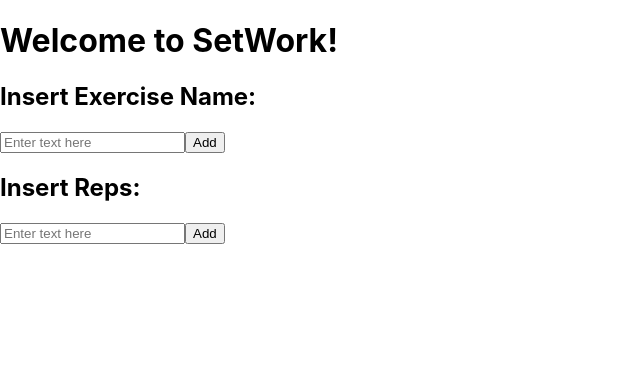
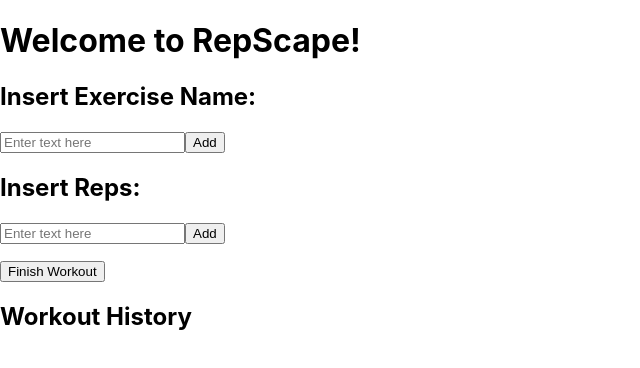
Before and after one commit to Ryanm6422/repscape, a React (Create React App) app: page / in a window 1280 px wide. Shown: the top 368 px of the page, without its empty margins (0-640 px from the left). Built offline with nearby package versions, Linux system fonts and the light colour scheme.

Commit message:
Added in Create, Read, and Delete for Workout History

```diff
--- a/src/pages/Home.js
+++ b/src/pages/Home.js
@@ -8,6 +8,7 @@ function Home() {
     const [exerciseEdit, setExerciseEdit] = useState(null);
     const [repEdit, setRepEdit] = useState({exerciseIndex: null, repIndex: null});
     const [editText, setEditText] = useState("");
+    const [workoutLog, setWorkoutLog] = useState([]);
 
 
     const handleText = (event) => {
@@ -62,6 +63,11 @@ function Home() {
         setList(newItems);
     };
 
+    const deleteWorkout = (indexToDelete) => {
+        const newItems = workoutLog.filter((_, index) => index !== indexToDelete);
+        setWorkoutLog(newItems);
+    };
+
     const editExercise = (indexToEdit) => {
         if (!editText || editText.trim === "") return;
         const newItems = list.map((exercise, index) => {
@@ -94,7 +100,7 @@ function Home() {
 
     return (
         <div>
-            <h1>Welcome to SetWork!</h1>
+            <h1>Welcome to RepScape!</h1>
             {/*{clicked ?
             <h1>You Added: {text}!</h1>
             : <h1>No Exercises</h1>}*/}
@@ -154,6 +160,32 @@ function Home() {
                     </li>
                 ))}
             </ul>
+            <button onClick = {() => {
+                if (list.length === 0) return;
+                const newWorkout = {
+                    date: new Date().toLocaleString(),
+                    exercises: list
+                };
+                setWorkoutLog(prev => [...prev, newWorkout]);
+                setList([]);
+            }}>Finish Workout
+            </button>
+            <h2>Workout History</h2>
+            <ul>
+                {workoutLog.map((workout, index) => (
+                    <li key={index}>
+                        <strong>{workout.date}</strong>
+                        <ul>
+                            {workout.exercises.map((exercise, i) => (
+                                <li key={i}>
+                                    {exercise.exerciseName} - {exercise.reps.length} sets
+                                </li>
+                            ))}
+                        </ul>
+                        <button onClick = {() => deleteWorkout(index)}>❌</button>
+                    </li>
+                ))}
+            </ul>
         </div>
     );
 }
```
